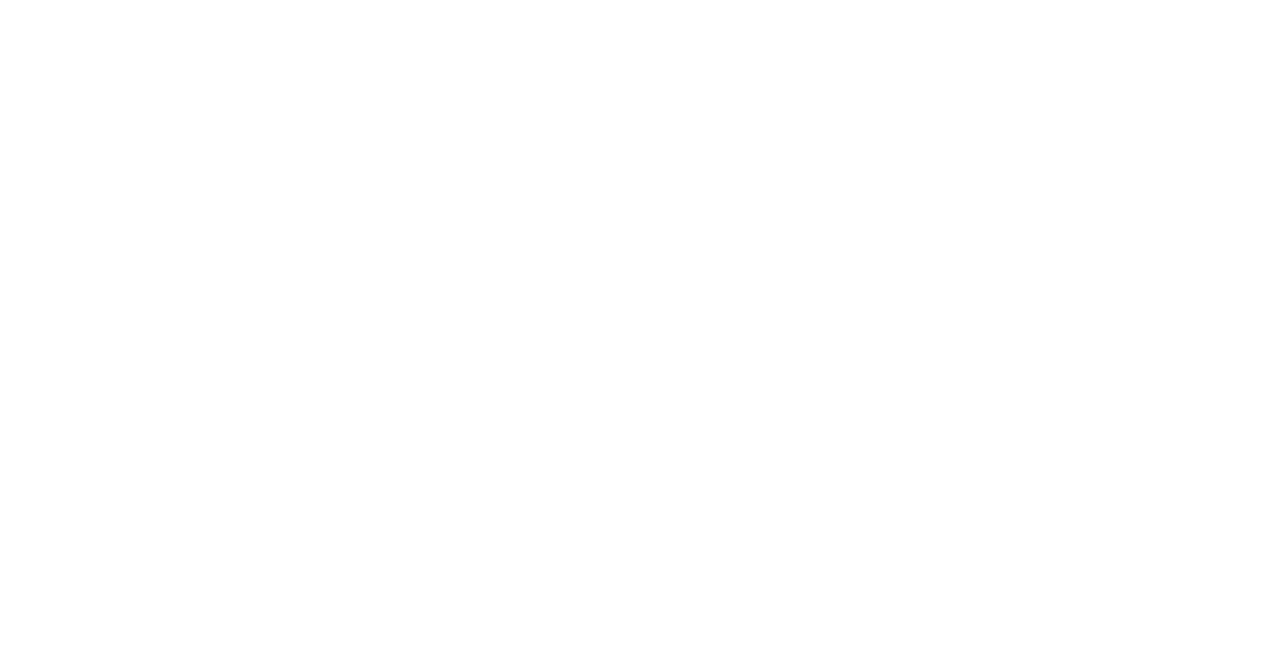
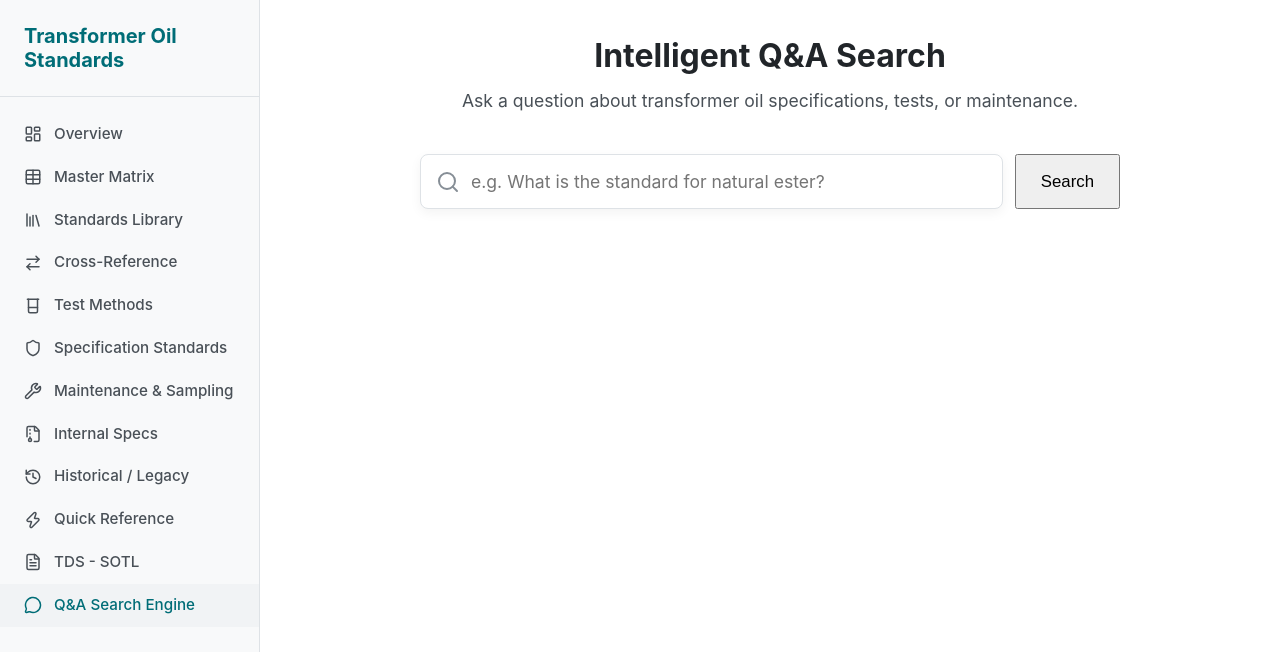
Before and after one commit to saikatkoley2000/transformer-oil-standards, a React (Vite) app: page /qna in a window 1280 px wide. Before the commit this address had no page. Shown: the top 652 px of the page. Built offline with nearby package versions, Linux system fonts and the light colour scheme.

Commit message:
Implement Q&A Search feature based on Excel data

```diff
--- a/src/App.jsx
+++ b/src/App.jsx
@@ -8,6 +8,7 @@
 import { TestMethods, SpecStandards, MaintenanceSampling, InternalSpecs, HistoricalLegacy } from './pages/FilteredPages';
 import QuickReference from './pages/QuickReference';
 import TdsList from './pages/TdsList';
+import QnASearch from './pages/QnASearch';
 
 function App() {
   return (
@@ -25,6 +26,7 @@
           <Route path="historical" element={<HistoricalLegacy />} />
           <Route path="quick-ref" element={<QuickReference />} />
           <Route path="tds" element={<TdsList />} />
+          <Route path="qna" element={<QnASearch />} />
         </Route>
       </Routes>
     </BrowserRouter>
--- a/src/components/Layout.jsx
+++ b/src/components/Layout.jsx
@@ -1,6 +1,6 @@
 import React from 'react';
 import { NavLink, Outlet } from 'react-router-dom';
-import { LayoutDashboard, Table, Library, ArrowRightLeft, Beaker, Shield, Wrench, FileArchive, History, Zap, FileText } from 'lucide-react';
+import { LayoutDashboard, Table, Library, ArrowRightLeft, Beaker, Shield, Wrench, FileArchive, History, Zap, FileText, MessageCircle } from 'lucide-react';
 
 export default function Layout() {
   return (
@@ -43,6 +43,9 @@
           <NavLink to="/tds" className={({ isActive }) => `nav-item ${isActive ? 'active' : ''}`}>
             <FileText /> TDS - SOTL
           </NavLink>
+          <NavLink to="/qna" className={({ isActive }) => `nav-item ${isActive ? 'active' : ''}`}>
+            <MessageCircle /> Q&A Search Engine
+          </NavLink>
         </nav>
       </aside>
       <main className="main-content">
--- /dev/null
+++ b/src/pages/QnASearch.jsx
@@ -0,0 +1,162 @@
+import React, { useState, useMemo } from 'react';
+import standardsData from '../data/standards_data.json';
+import { Search, BookOpen, AlertCircle, FileText } from 'lucide-react';
+
+export default function QnASearch() {
+  const masterMatrix = standardsData['Master Matrix'] || [];
+  const [query, setQuery] = useState('');
+  const [hasSearched, setHasSearched] = useState(false);
+
+  // Stop words to filter out common conversational words from query
+  const stopWords = new Set(['what', 'is', 'the', 'for', 'in', 'of', 'and', 'to', 'a', 'an', 'how', 'do', 'i', 'find', 'which', 'standard', 'are', 'about', 'can', 'you', 'tell', 'me']);
+
+  const searchResults = useMemo(() => {
+    if (!query.trim()) return [];
+
+    const rawKeywords = query.toLowerCase().split(/[\s,?\.]+/);
+    const keywords = rawKeywords.filter(k => k.length > 2 && !stopWords.has(k));
+
+    if (keywords.length === 0) return [];
+
+    const scoredData = masterMatrix.map(row => {
+      let score = 0;
+
+      const stdNo = (row['Std. No.'] || '').toLowerCase();
+      const stdDoc = (row['Standard / Document'] || '').toLowerCase();
+      const scope = (row['Scope / Key Parameter'] || '').toLowerCase();
+      const notes = (row['Notes / Applicability'] || '').toLowerCase();
+      const engDesc = (row['Engineering Description'] || '').toLowerCase();
+
+      const combinedText = `${stdNo} ${stdDoc} ${scope} ${notes} ${engDesc}`;
+
+      keywords.forEach(kw => {
+        // Exact standard match gets high priority
+        if (stdNo.includes(kw)) score += 10;
+        // Match in title gets good priority
+        if (stdDoc.includes(kw)) score += 5;
+        // Match in descriptions
+        if (scope.includes(kw)) score += 2;
+        if (notes.includes(kw)) score += 2;
+        if (engDesc.includes(kw)) score += 2;
+
+        // Exact phrase match in combined text gives a small boost
+        if (combinedText.includes(query.toLowerCase())) {
+           score += 15;
+        }
+      });
+
+      return { row, score };
+    });
+
+    // Filter out rows with no score and sort by highest score
+    const matches = scoredData.filter(item => item.score > 0).sort((a, b) => b.score - a.score);
+
+    // Return top 5 matches to avoid overwhelming
+    return matches.slice(0, 5);
+  }, [query, masterMatrix]);
+
+  const handleSearch = (e) => {
+    e.preventDefault();
+    if (query.trim()) {
+      setHasSearched(true);
+    } else {
+      setHasSearched(false);
+    }
+  };
+
+  return (
+    <div className="qna-page">
+      <div className="page-header" style={{ textAlign: 'center', marginBottom: '40px' }}>
+        <h2>Intelligent Q&A Search</h2>
+        <p>Ask a question about transformer oil specifications, tests, or maintenance.</p>
+      </div>
+
+      <div style={{ maxWidth: '700px', margin: '0 auto 40px auto' }}>
+        <form onSubmit={handleSearch} style={{ position: 'relative', width: '100%', display: 'flex', gap: '12px' }}>
+          <div style={{ position: 'relative', flexGrow: 1 }}>
+            <Search size={24} style={{ position: 'absolute', left: '16px', top: '50%', transform: 'translateY(-50%)', color: 'var(--text-muted)' }} />
+            <input
+              type="text"
+              className="search-input"
+              placeholder="e.g. What is the standard for natural ester?"
+              value={query}
+              onChange={e => {
+                setQuery(e.target.value);
+                if (e.target.value === '') setHasSearched(false);
+              }}
+              style={{ padding: '16px 16px 16px 50px', width: '100%', fontSize: '1.1rem', borderRadius: '8px', border: '1px solid var(--border-color)', boxShadow: '0 4px 12px rgba(0,0,0,0.05)' }}
+            />
+          </div>
+          <button type="submit" className="action-btn primary" style={{ padding: '0 24px', fontSize: '1.05rem', height: 'auto', display: 'flex', alignItems: 'center' }}>
+            Search
+          </button>
+        </form>
+      </div>
+
+      {hasSearched && (
+        <div style={{ maxWidth: '800px', margin: '0 auto' }}>
+          <h3 style={{ marginBottom: '24px', fontSize: '1.2rem', color: 'var(--text-secondary)' }}>
+            Search Results
+          </h3>
+
+          {searchResults.length === 0 ? (
+            <div className="empty-state" style={{ textAlign: 'center', padding: '60px 20px', backgroundColor: 'var(--bg-secondary)', borderRadius: '12px', border: '1px dashed var(--border-color)' }}>
+              <AlertCircle size={48} style={{ color: 'var(--text-muted)', margin: '0 auto 16px auto', display: 'block' }} />
+              <h3 style={{ fontSize: '1.25rem', marginBottom: '8px', color: 'var(--text-primary)' }}>No direct answers found in the database.</h3>
+              <p style={{ color: 'var(--text-secondary)', fontSize: '1.05rem' }}>
+                You may search relevant Standard for the same.
+              </p>
+            </div>
+          ) : (
+            <div style={{ display: 'flex', flexDirection: 'column', gap: '24px' }}>
+              {searchResults.map((result, idx) => {
+                const { row, score } = result;
+                return (
+                  <div key={idx} className="access-card" style={{ padding: '24px', backgroundColor: 'white', borderRadius: '12px', border: '1px solid var(--border-color)', display: 'flex', flexDirection: 'column', gap: '16px', textDecoration: 'none' }}>
+                    <div style={{ display: 'flex', alignItems: 'flex-start', gap: '16px' }}>
+                      <div style={{ backgroundColor: 'var(--bg-secondary)', padding: '12px', borderRadius: '8px' }}>
+                        <BookOpen size={24} style={{ color: 'var(--sdo-iec)' }} />
+                      </div>
+                      <div>
+                        <div style={{ display: 'flex', alignItems: 'center', gap: '12px', marginBottom: '4px' }}>
+                          <span style={{ fontWeight: 'bold', color: 'var(--sdo-iec)', fontSize: '1.1rem' }}>{row['Std. No.'] || 'Standard'}</span>
+                          <span style={{ fontSize: '0.8rem', padding: '2px 8px', backgroundColor: 'var(--bg-secondary)', borderRadius: '12px', color: 'var(--text-secondary)' }}>
+                            Match Score: {score}
+                          </span>
+                        </div>
+                        <h4 style={{ fontSize: '1.05rem', color: 'var(--text-primary)', marginBottom: '8px', fontWeight: 600 }}>{row['Standard / Document'] || '—'}</h4>
+                      </div>
+                    </div>
+
+                    {row['Scope / Key Parameter'] && (
+                      <div style={{ paddingLeft: '52px' }}>
+                        <h5 style={{ fontSize: '0.85rem', color: 'var(--text-muted)', textTransform: 'uppercase', letterSpacing: '0.5px', marginBottom: '4px' }}>Scope / Key Parameter</h5>
+                        <p style={{ color: 'var(--text-secondary)', lineHeight: '1.5' }}>{row['Scope / Key Parameter']}</p>
+                      </div>
+                    )}
+
+                    {row['Engineering Description'] && (
+                      <div style={{ paddingLeft: '52px' }}>
+                        <h5 style={{ fontSize: '0.85rem', color: 'var(--text-muted)', textTransform: 'uppercase', letterSpacing: '0.5px', marginBottom: '4px' }}>Engineering Description</h5>
+                        <p style={{ color: 'var(--text-primary)', lineHeight: '1.6', backgroundColor: '#f8fafc', padding: '12px', borderRadius: '6px', borderLeft: '3px solid var(--sdo-iec)' }}>
+                          {row['Engineering Description']}
+                        </p>
+                      </div>
+                    )}
+
+                    {row['Notes / Applicability'] && (
+                      <div style={{ paddingLeft: '52px' }}>
+                        <h5 style={{ fontSize: '0.85rem', color: 'var(--text-muted)', textTransform: 'uppercase', letterSpacing: '0.5px', marginBottom: '4px' }}>Notes</h5>
+                        <p style={{ color: 'var(--text-secondary)', lineHeight: '1.5', fontSize: '0.9rem' }}>{row['Notes / Applicability']}</p>
+                      </div>
+                    )}
+                  </div>
+                );
+              })}
+            </div>
+          )}
+        </div>
+      )}
+    </div>
+  );
+}
```
